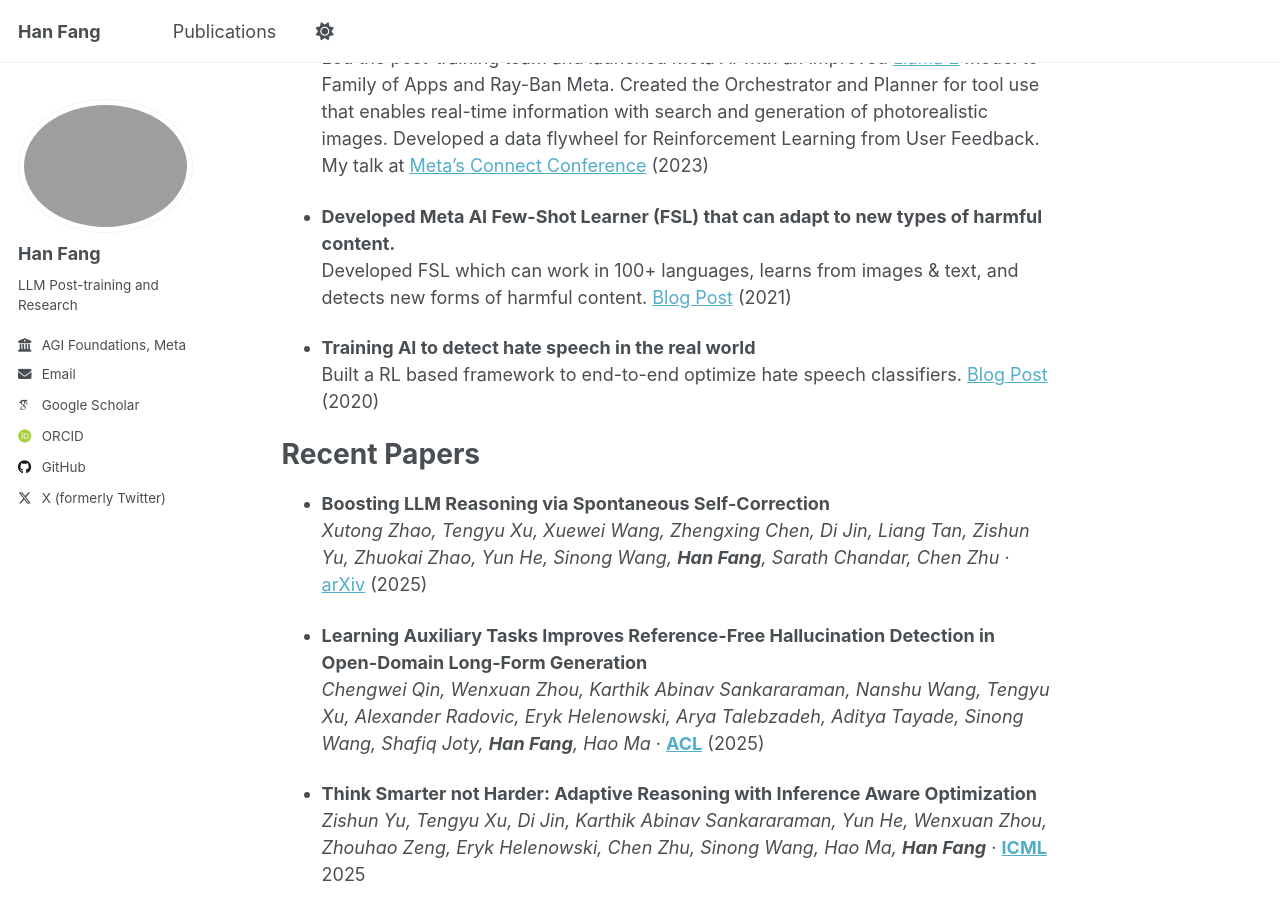
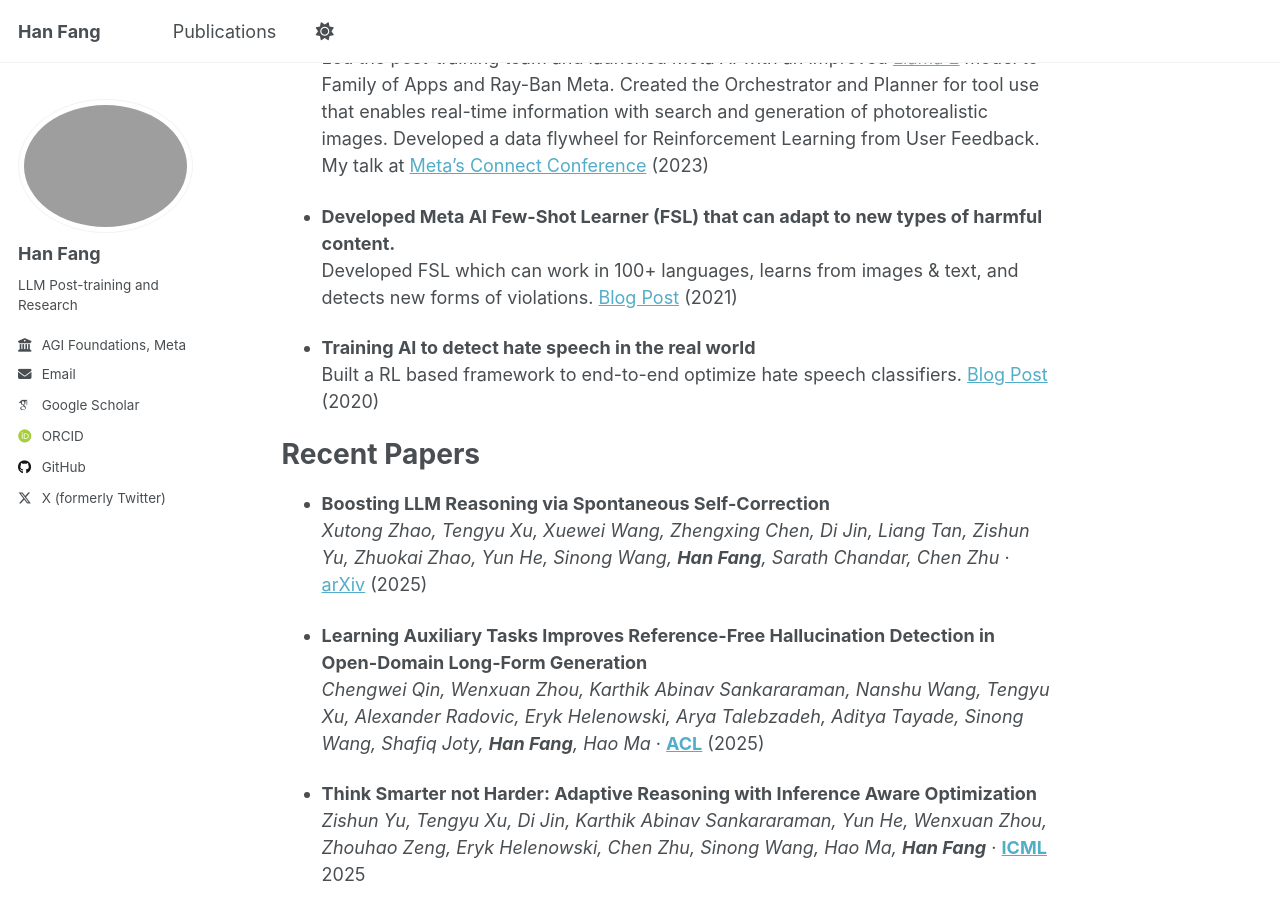
Before and after one commit to hanfang/hanfang.github.io, a Jekyll site: the page built from _pages/about.md, in a window 1280 px wide and 900 px high, scrolled down 775 px. Built offline with Jekyll 4.4.1, drawn with Linux system fonts in a browser that asks for light colours; some web fonts are replaced.

Commit message:
Update about.md

```diff
--- a/_pages/about.md
+++ b/_pages/about.md
@@ -31,7 +31,7 @@
   Led the post-training team and launched Meta AI with an improved [Llama 2](https://about.fb.com/news/2023/09/introducing-ai-powered-assistants-characters-and-creative-tools/) model to Family of Apps and Ray-Ban Meta. Created the Orchestrator and Planner for tool use that enables real-time information with search and generation of photorealistic images. Developed a data flywheel for Reinforcement Learning from User Feedback. My talk at [Meta's Connect Conference](https://developers.facebook.com/videos/2023/building-metas-next-generation-ai-product-experiences-with-llama/) (2023)
 
 * **Developed Meta AI Few-Shot Learner (FSL) that can adapt to new types of harmful content.**
-  Developed FSL which can work in 100+ languages, learns from images & text, and detects new forms of harmful content. [Blog Post](https://ai.meta.com/blog/harmful-content-can-evolve-quickly-our-new-ai-system-adapts-to-tackle-it/) (2021)
+  Developed FSL which can work in 100+ languages, learns from images & text, and detects new forms of violations. [Blog Post](https://ai.meta.com/blog/harmful-content-can-evolve-quickly-our-new-ai-system-adapts-to-tackle-it/) (2021)
 
 * **Training AI to detect hate speech in the real world**
   Built a RL based framework to end-to-end optimize hate speech classifiers. [Blog Post](https://ai.meta.com/blog/training-ai-to-detect-hate-speech-in-the-real-world/) (2020)
```
